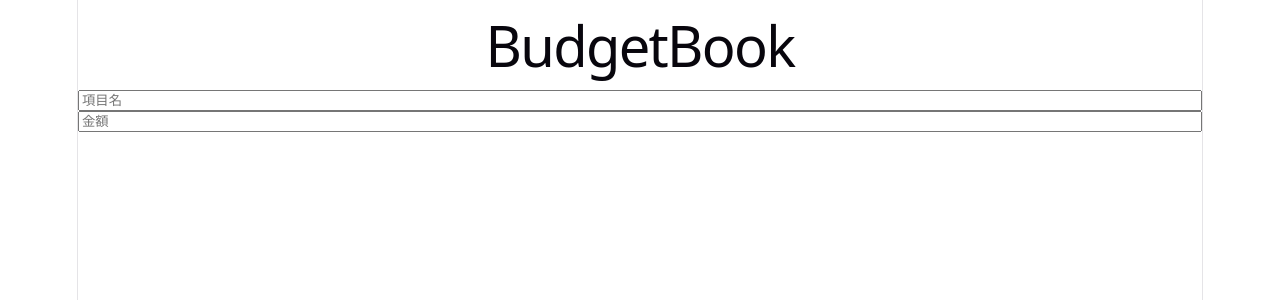
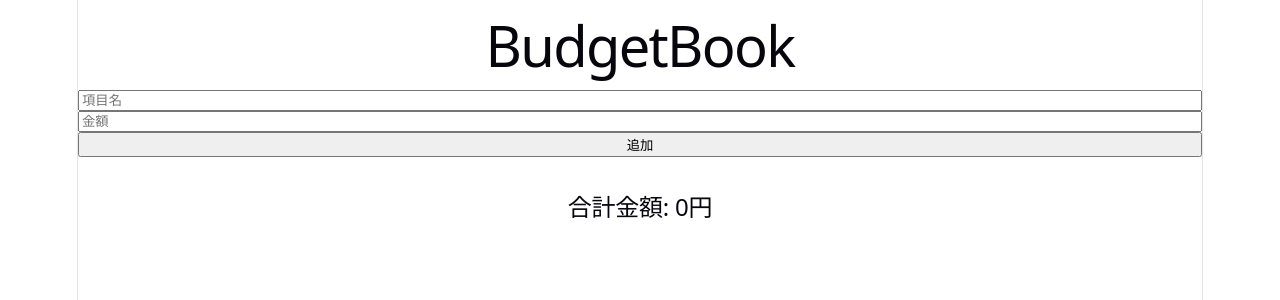
Before and after one commit to komekoneko/budget-book, a React (Vite) app in the folder BudgetBook/: page / in a window 1280 px wide. Shown: the top 300 px of the page. Built offline with nearby package versions, Linux system fonts and the light colour scheme.

Commit message:
add 追加機能と合計金額視覚化

```diff
--- a/BudgetBook/src/App.tsx
+++ b/BudgetBook/src/App.tsx
@@ -11,6 +11,30 @@ function App() {
   const [expenses, setExpenses] = useState<Expense[]>([]);
   const [name, setName] = useState("");
   const [price, setPrice] = useState("");
+
+  const addExpense = () => {
+    if(name === "" && price === ""){
+      return alert("項目名と金額を記入してください");
+    }else if(price === ""){
+      return alert("金額を記入してください");
+    }else if(name === ""){
+      return alert("項目名を記入してください");
+    }
+    const newExpense = {
+      id: Date.now(),
+      name: name,
+      price: Number(price),
+    };
+
+    setExpenses([...expenses, newExpense]);
+    setName("");
+    setPrice("");
+  };
+
+  const total = expenses.reduce((sum, expense) => {
+    return sum + expense.price
+  }, 0)
+
   return (
     <>
       <h1>BudgetBook</h1>
@@ -26,6 +50,13 @@ function App() {
         value={price}
         onChange={(e) => setPrice(e.target.value)}
       />
+      <button onClick={addExpense}>追加</button>
+      <ul>
+        {expenses.map((expense) => {
+          return <li key={expense.id}>{expense.name} : {expense.price}</li>
+        })}
+      </ul>
+      <h2>合計金額: {total}円</h2>
     </>
   );
 }
```
